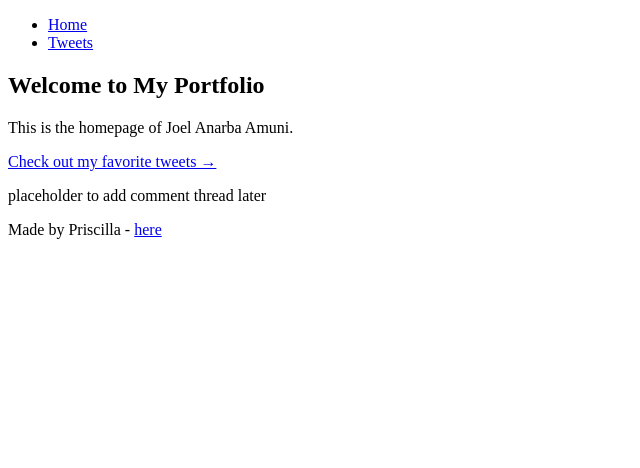
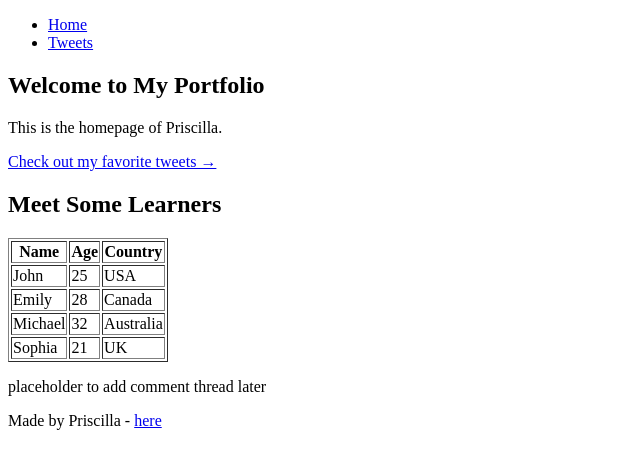
Before and after one commit to devprilla/My_First_Portfolio, a plain HTML site: page html_basic/index.html in a window 1280 px wide. Shown: the whole page, without its empty margins (0-640 px from the left). Drawn offline with Linux system fonts and the light colour scheme.

Commit message:
Update index.html

```diff
--- a/html_basic/index.html
+++ b/html_basic/index.html
@@ -15,10 +15,44 @@
 
   <main>
     <article>
-      <h1>Welcome to My Portfolio</h1>
-      <p>This is the homepage of Joel Anarba Amuni.</p>
-      <p><a href="tweets.html">Check out my favorite tweets →</a></p>
-    </article>
+  <h1>Welcome to My Portfolio</h1>
+  <p>This is the homepage of Priscilla.</p>
+  <p><a href="tweets.html">Check out my favorite tweets →</a></p>
+
+  <h2>Meet Some Learners</h2>
+  <table border="1">
+    <thead>
+      <tr>
+        <th>Name</th>
+        <th>Age</th>
+        <th>Country</th>
+      </tr>
+    </thead>
+    <tbody>
+      <tr>
+        <td>John</td>
+        <td>25</td>
+        <td>USA</td>
+      </tr>
+      <tr>
+        <td>Emily</td>
+        <td>28</td>
+        <td>Canada</td>
+      </tr>
+      <tr>
+        <td>Michael</td>
+        <td>32</td>
+        <td>Australia</td>
+      </tr>
+      <tr>
+        <td>Sophia</td>
+        <td>21</td>
+        <td>UK</td>
+      </tr>
+    </tbody>
+  </table>
+</article>
+
     <aside>
       <p>placeholder to add comment thread later</p>
     </aside>
```
